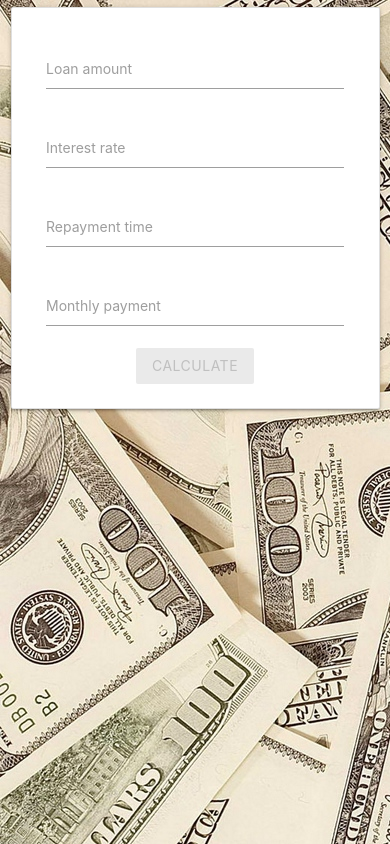
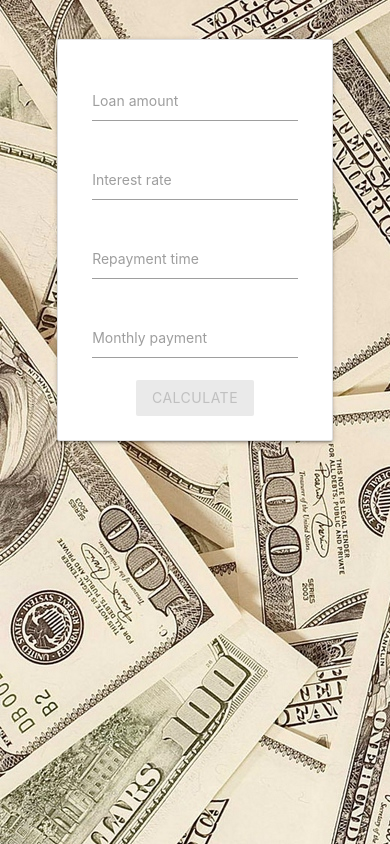
Before and after one commit to cortinadampezzo/credit-calculator-CC, a React (Create React App) app in the folder credit-calculator-frontend/: page / in a window 390 px wide. Built offline with nearby package versions, Linux system fonts and the light colour scheme.

Commit message:
responsive design working on middle size screens and phone screens

```diff
--- a/credit-calculator-frontend/src/App.css
+++ b/credit-calculator-frontend/src/App.css
@@ -49,6 +49,32 @@ body {
     }
 }
 
+@media only screen and (max-width: 749px) {
+    .my-card {
+        margin-right: 10px;
+        margin-left: 10px;
+        position: center;
+        width: 75%;
+        top: 7.5%;
+        left: 12.5%;
+        right: 12.5%;
+
+    }
+}
+
+@media only screen and (max-width: 375px) {
+    .my-card {
+        margin-right: 10px;
+        margin-left: 10px;
+        position: center;
+        width: 95%;
+        top: 2.5%;
+        left: 2.5%;
+        right: 2.5%;
+
+    }
+}
+
 /*
 .form {
     height: 80vh;
```
Also changed, not shown: 1 other file (tests, documents, lock files or other folders).
